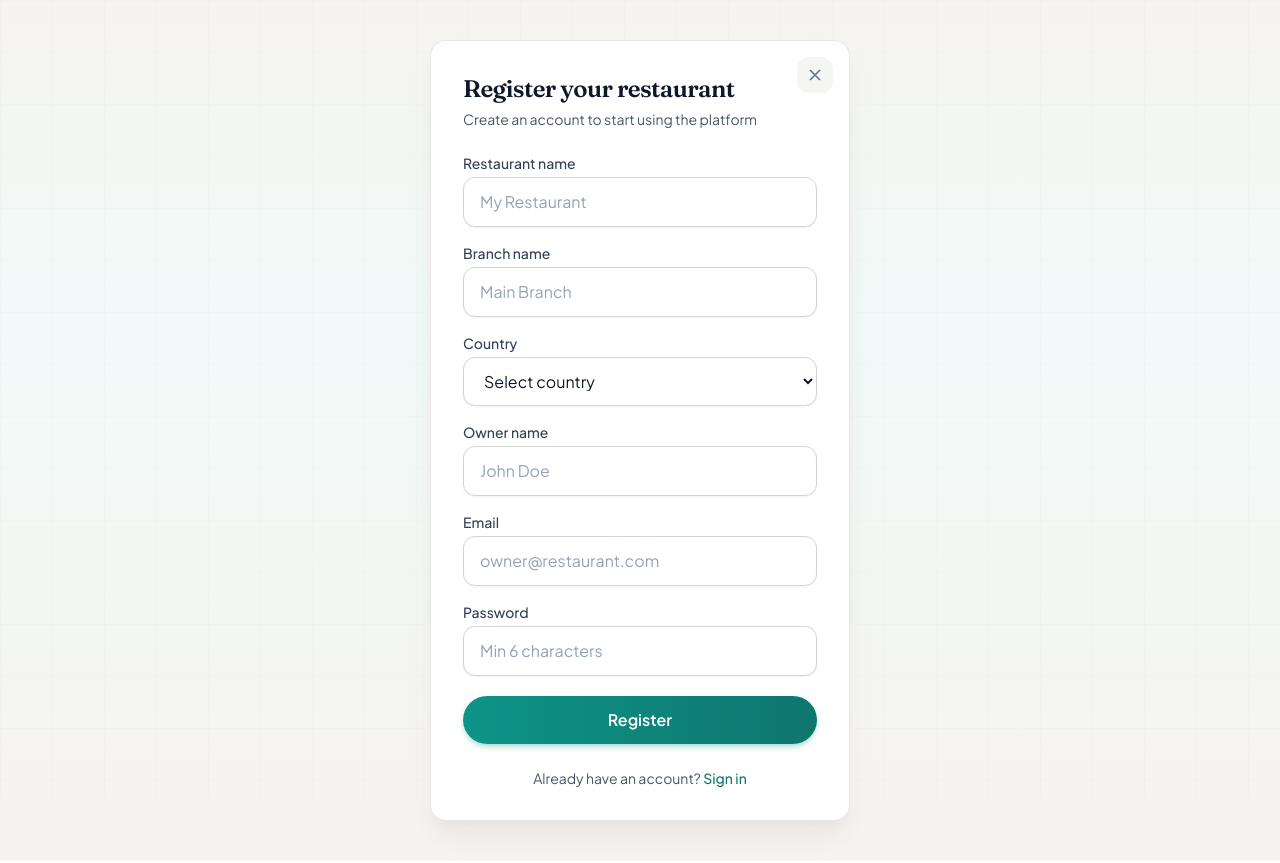
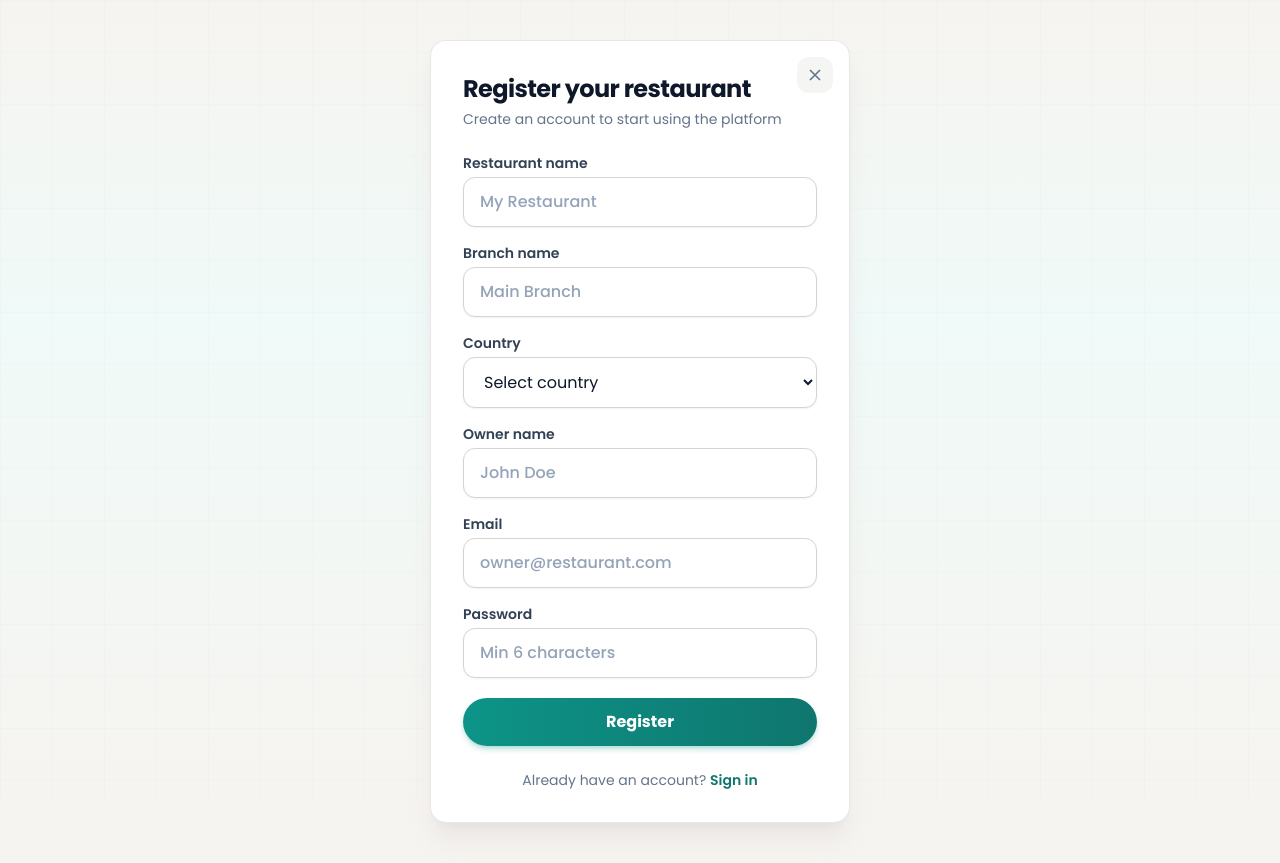
Before and after one commit to afhan-akhtar/Multi-Tenant-Restaurant-Saas-Platform, a Next.js app: page /register in a window 1280 px wide. Built offline with nearby package versions, Linux system fonts and the light colour scheme.

Commit message:
feat(fonts): apply Poppins globally to dashboard, login, and register

```diff
--- a/app/components/auth/AuthShell.js
+++ b/app/components/auth/AuthShell.js
@@ -1,41 +1,29 @@
 "use client";
-
-import { Fraunces, Plus_Jakarta_Sans } from "next/font/google";
-
-const jakarta = Plus_Jakarta_Sans({
-  subsets: ["latin"],
-  display: "swap",
-});
-
-const fraunces = Fraunces({
-  subsets: ["latin"],
-  display: "swap",
-});
 
 /** Shared with landing: warm light bg, teal accents, slate text */
 export const auth = {
   card: "w-full max-w-[420px] rounded-2xl border border-stone-200/90 bg-white p-6 shadow-xl shadow-stone-300/40 sm:p-8",
   cardNarrow: "w-full max-w-[400px] rounded-2xl border border-stone-200/90 bg-white p-6 shadow-xl shadow-stone-300/40 sm:p-8",
-  title: "m-0 mb-1 text-2xl font-semibold tracking-tight text-slate-900",
-  subtitle: "m-0 mb-6 text-sm text-slate-600",
-  label: "mb-1 block text-sm font-medium text-slate-700",
+  title: "m-0 mb-1 text-2xl font-bold tracking-tight text-slate-900",
+  subtitle: "m-0 mb-6 text-sm text-slate-500",
+  label: "mb-1 block text-sm font-semibold text-slate-700",
   input:
-    "w-full rounded-xl border border-stone-300 bg-white px-4 py-3 text-base text-slate-900 shadow-sm outline-none ring-teal-500/15 placeholder:text-slate-400 box-border focus:border-teal-500 focus:ring-2",
+    "w-full rounded-xl border border-stone-300 bg-white px-4 py-3 text-base text-slate-900 shadow-sm outline-none ring-teal-500/15 placeholder:text-slate-400 box-border focus:border-teal-500 focus:ring-2 font-medium",
   select:
     "w-full rounded-xl border border-stone-300 bg-white px-4 py-3 text-base text-slate-900 shadow-sm outline-none ring-teal-500/15 box-border focus:border-teal-500 focus:ring-2",
   btnPrimary:
-    "inline-flex w-full items-center justify-center rounded-full border-0 bg-gradient-to-r from-teal-600 to-teal-700 py-3 text-base font-semibold text-white shadow-md shadow-teal-600/25 transition hover:from-teal-700 hover:to-teal-800 disabled:cursor-not-allowed disabled:opacity-70",
-  link: "font-medium text-teal-700 no-underline hover:text-teal-800 hover:underline",
-  muted: "text-sm text-slate-600",
+    "inline-flex w-full items-center justify-center rounded-full border-0 bg-gradient-to-r from-teal-600 to-teal-700 py-3 text-base font-bold text-white shadow-md shadow-teal-600/25 transition hover:from-teal-500 hover:to-teal-600 hover:shadow-lg hover:shadow-teal-500/30 disabled:cursor-not-allowed disabled:opacity-70",
+  link: "font-semibold text-teal-700 no-underline hover:text-teal-800 hover:underline",
+  muted: "text-sm text-slate-500",
   error: "text-sm text-red-600",
 };
 
-export const authDisplayFont = fraunces.className;
+export const authDisplayFont = "font-bold";
 
 export function AuthShell({ children }) {
   return (
     <div
-      className={`${jakarta.className} relative min-h-screen min-h-[100dvh] box-border overflow-x-hidden bg-[#f6f4f0] text-slate-800 antialiased`}
+      className="relative min-h-screen min-h-[100dvh] box-border overflow-x-hidden bg-[#f6f4f0] font-poppins text-slate-800 antialiased"
     >
       <div className="pointer-events-none fixed inset-0 z-0 overflow-hidden" aria-hidden>
         <div className="absolute -left-[20%] -top-[10%] h-[min(520px,65vh)] w-[min(640px,80vw)] rounded-[50%] bg-gradient-to-br from-teal-200/40 via-cyan-100/25 to-transparent blur-3xl" />
--- a/app/layout.js
+++ b/app/layout.js
@@ -1,6 +1,14 @@
 import Script from "next/script";
 import "./globals.css";
 import { Providers } from "./providers";
+import { Poppins } from "next/font/google";
+
+const poppins = Poppins({
+  subsets: ["latin"],
+  weight: ["300", "400", "500", "600", "700", "800"],
+  variable: "--font-poppins",
+  display: "swap",
+});
 
 export const metadata = {
   title: "Multi Tenant Restaurant Saas Platform",
@@ -15,8 +23,8 @@ export const viewport = {
 
 export default function RootLayout({ children }) {
   return (
-    <html lang="en" suppressHydrationWarning>
-      <body suppressHydrationWarning>
+    <html lang="en" className={poppins.variable} suppressHydrationWarning>
+      <body className="font-poppins" suppressHydrationWarning>
         <Script
           id="tablet-device-token-bootstrap"
           src="/tablet-device-bootstrap.js"
```
